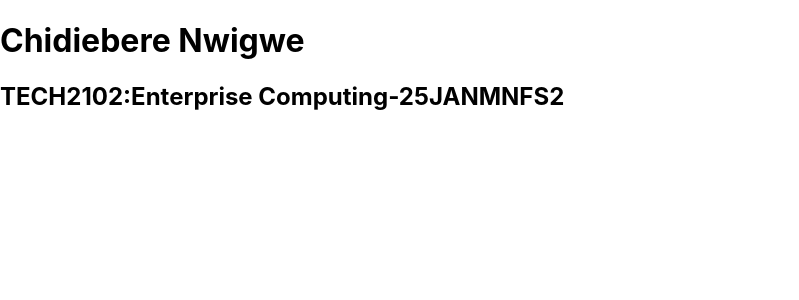
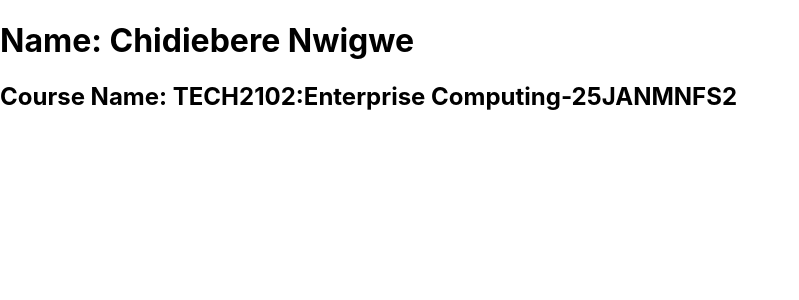
Before and after one commit to Chidiebere-Nwigwe/myname, a React (Create React App) app: page / in a window 1280 px wide. Shown: the top 300 px of the page, without its empty margins (0-799 px from the left). Built offline with nearby package versions, Linux system fonts and the light colour scheme.

Commit message:
Updated App.js

```diff
--- a/src/App.js
+++ b/src/App.js
@@ -3,8 +3,8 @@ import './App.css';
 function App() {
   return (
     <div>
-      <h1>Chidiebere Nwigwe</h1>
-      <h2>TECH2102:Enterprise Computing-25JANMNFS2</h2>
+      <h1>Name: Chidiebere Nwigwe</h1>
+      <h2>Course Name: TECH2102:Enterprise Computing-25JANMNFS2</h2>
     </div>
 
   );
```
